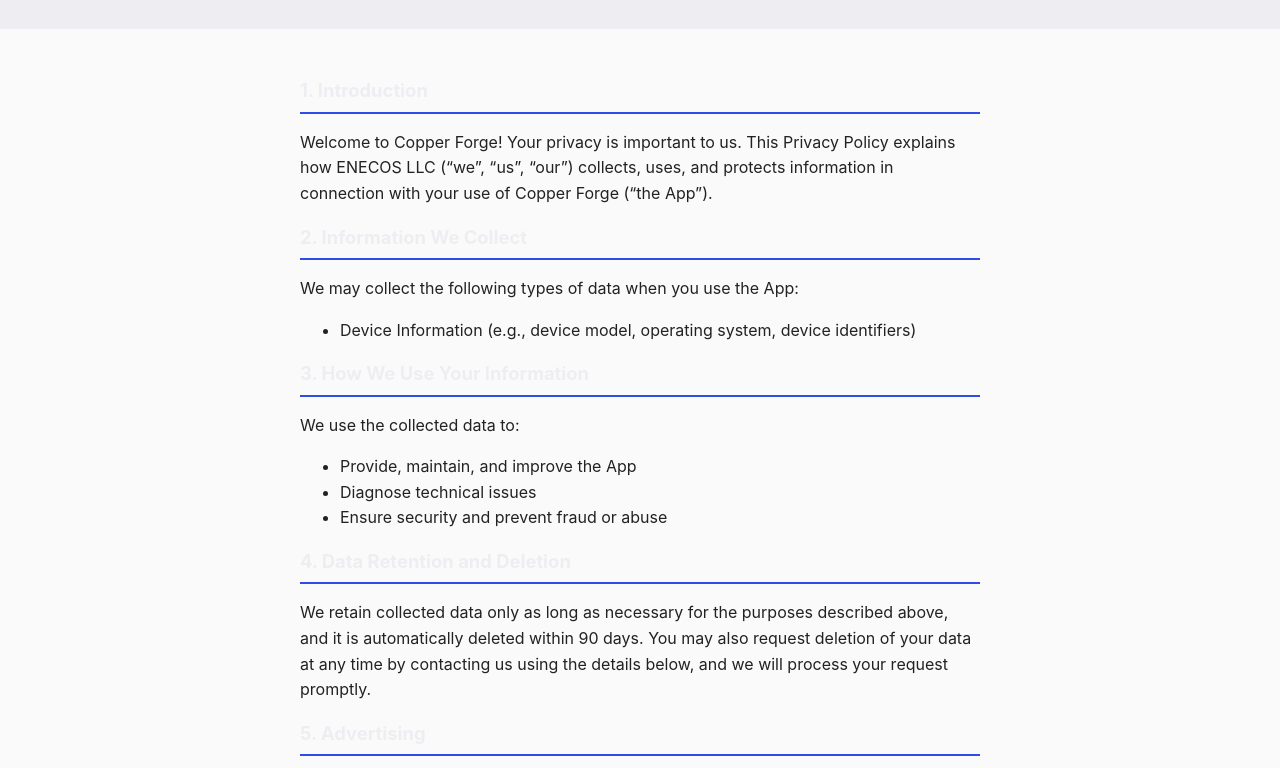
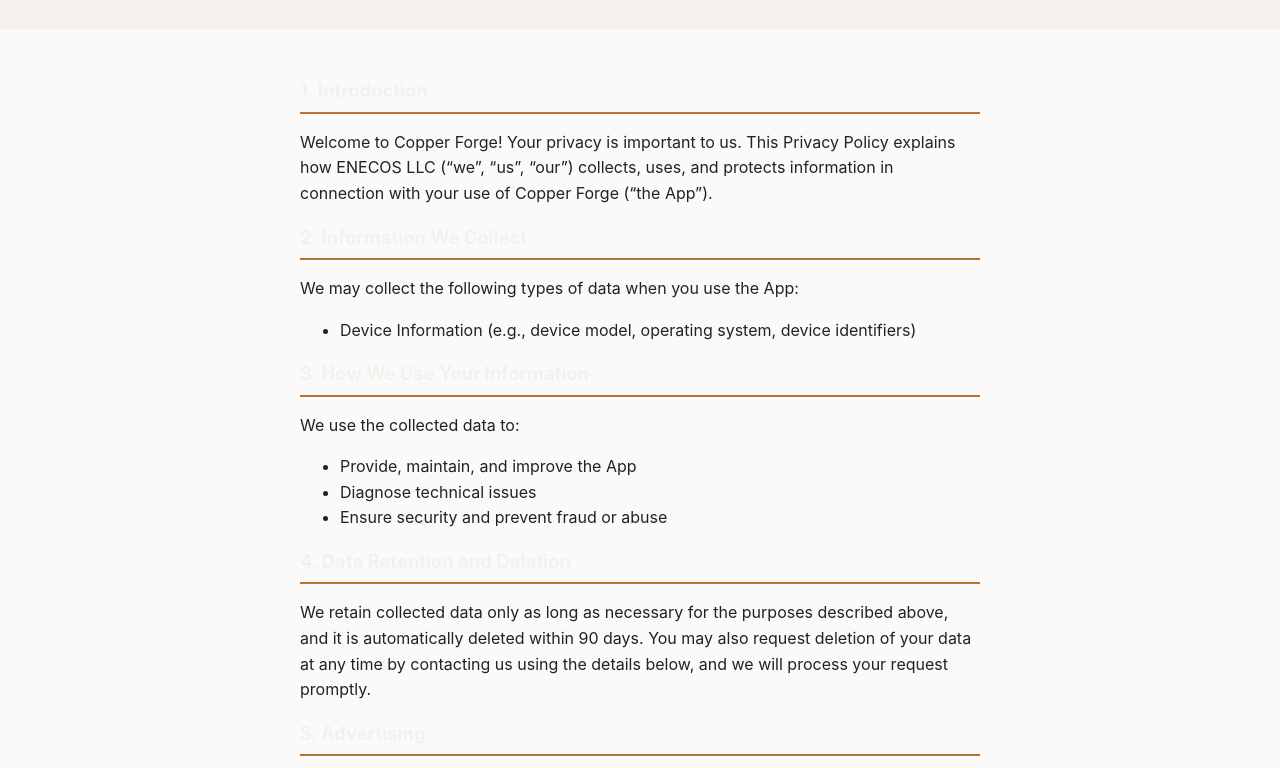
Before and after one commit to ceo398/ceo398.github.io, a plain HTML site: page copper-forge/index.html in a window 1280 px wide. Shown: the part 613-1381 px from the top of the page. Drawn offline with Linux system fonts and the light colour scheme.

```diff
--- a/copper-forge/index.html
+++ b/copper-forge/index.html
@@ -5,7 +5,7 @@
 <meta name="viewport" content="width=device-width, initial-scale=1">
 <title>Copper Forge — Privacy Policy</title>
 <style>
-  :root { --primary: #EEEEF2; --accent: #2E4DE5; }
+  :root { --primary: #F4F1EC; --accent: #B87333; }
   * { box-sizing: border-box; }
   body { margin: 0; font-family: -apple-system, Segoe UI, Roboto, Helvetica, Arial, sans-serif;
          color: #222; background: #fafafa; line-height: 1.6; }
```
